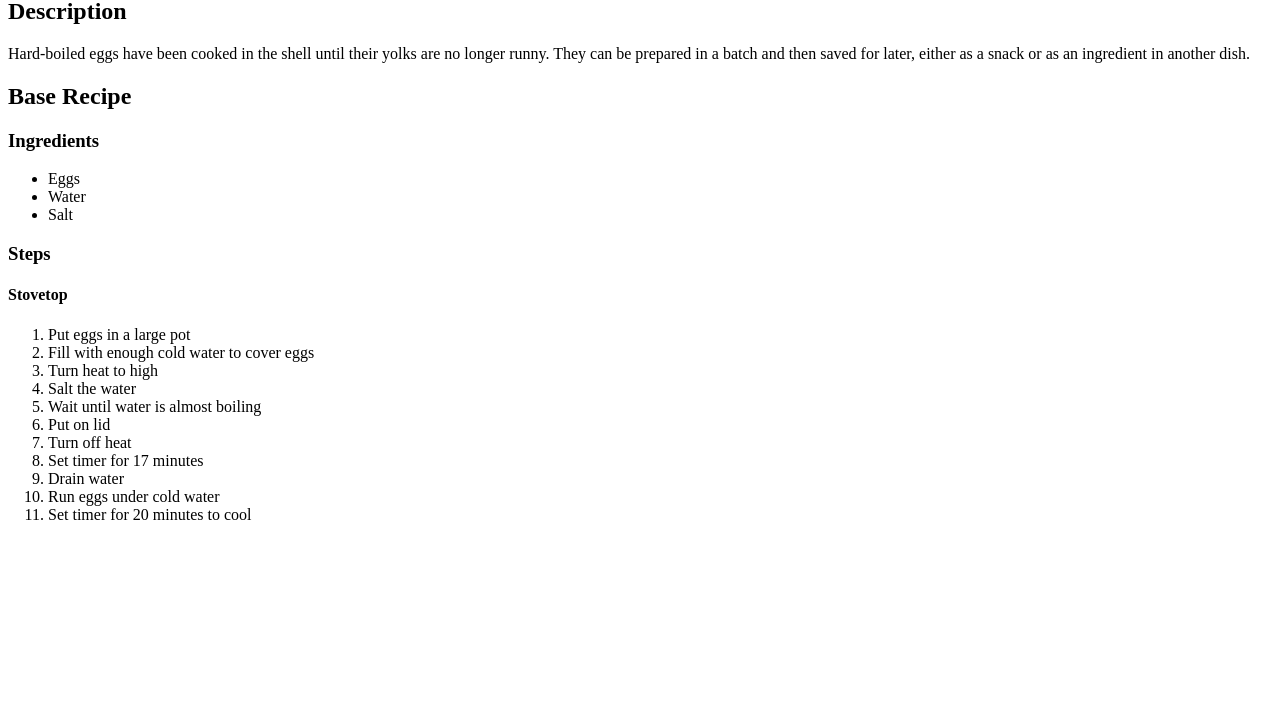
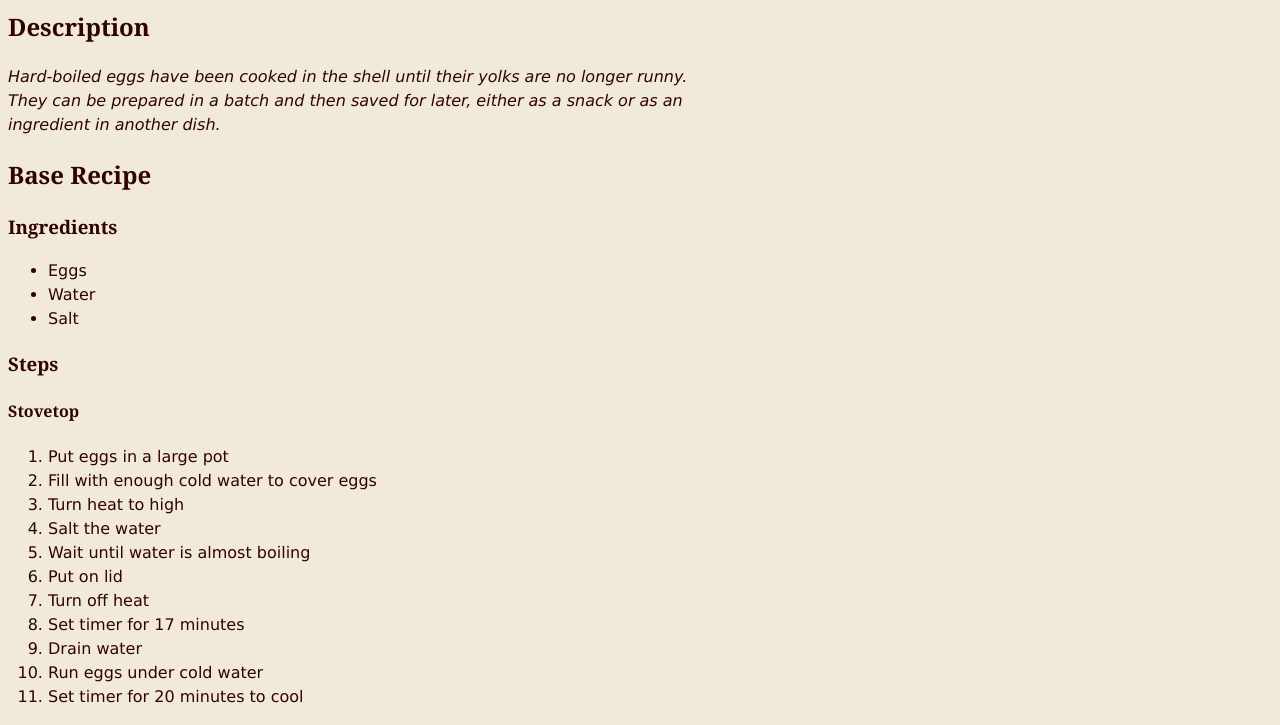
Before and after one commit to crystalsolenoid/html-recipes, a plain HTML site: page recipes/hard-boiled-eggs.html in a window 1280 px wide. Shown: the part 82-807 px from the top of the page. Drawn offline with Linux system fonts and the light colour scheme.

Commit message:
Add basic styling
Padding and margins will come later.

Added CSS class "recipe" to be used for recipe styling. The motivation
behind this is that I want all paragraph information about a recipe to
be in italics, but do not want this to interfere with any normal
non-recipe paragraphs that come along later.

```diff
--- a/recipes/hard-boiled-eggs.html
+++ b/recipes/hard-boiled-eggs.html
@@ -4,10 +4,12 @@
   <head>
     <meta charset="utf-8">
     <title>Hard-Boiled Eggs</title>
+    <link rel="stylesheet" href="../style.css">
   </head>
 
   <body>
     <main>
+      <div class=recipe>
     <h1>Hard-Boiled Eggs</h1>
 
     <h2>Description</h2>
@@ -36,6 +38,7 @@
       <li>Run eggs under cold water</li>
       <li>Set timer for 20 minutes to cool</li>
     </ol>
+      </div>
     </main>
   </body>
 </html>
--- /dev/null
+++ b/style.css
@@ -0,0 +1,19 @@
+body {
+  font-family: Verdana, sans-serif;
+  line-height: 1.5;
+  max-width: 70ch;
+  background-color: hsl(40,50%,90%);
+  color: hsl(0,90%,10%);
+}
+
+h1, h2, h3, h4, h5, h6 {
+  font-family: Georgia, serif;
+}
+
+.recipe > p {
+  font-style: italic;
+}
+
+.recipe > li {
+  font-size: 1.1rem;
+}
```
Also changed, not shown: index.html (+1 -0 lines), recipes/oatmeal.html (+3 -0 lines), recipes/rice.html (+3 -0 lines).
